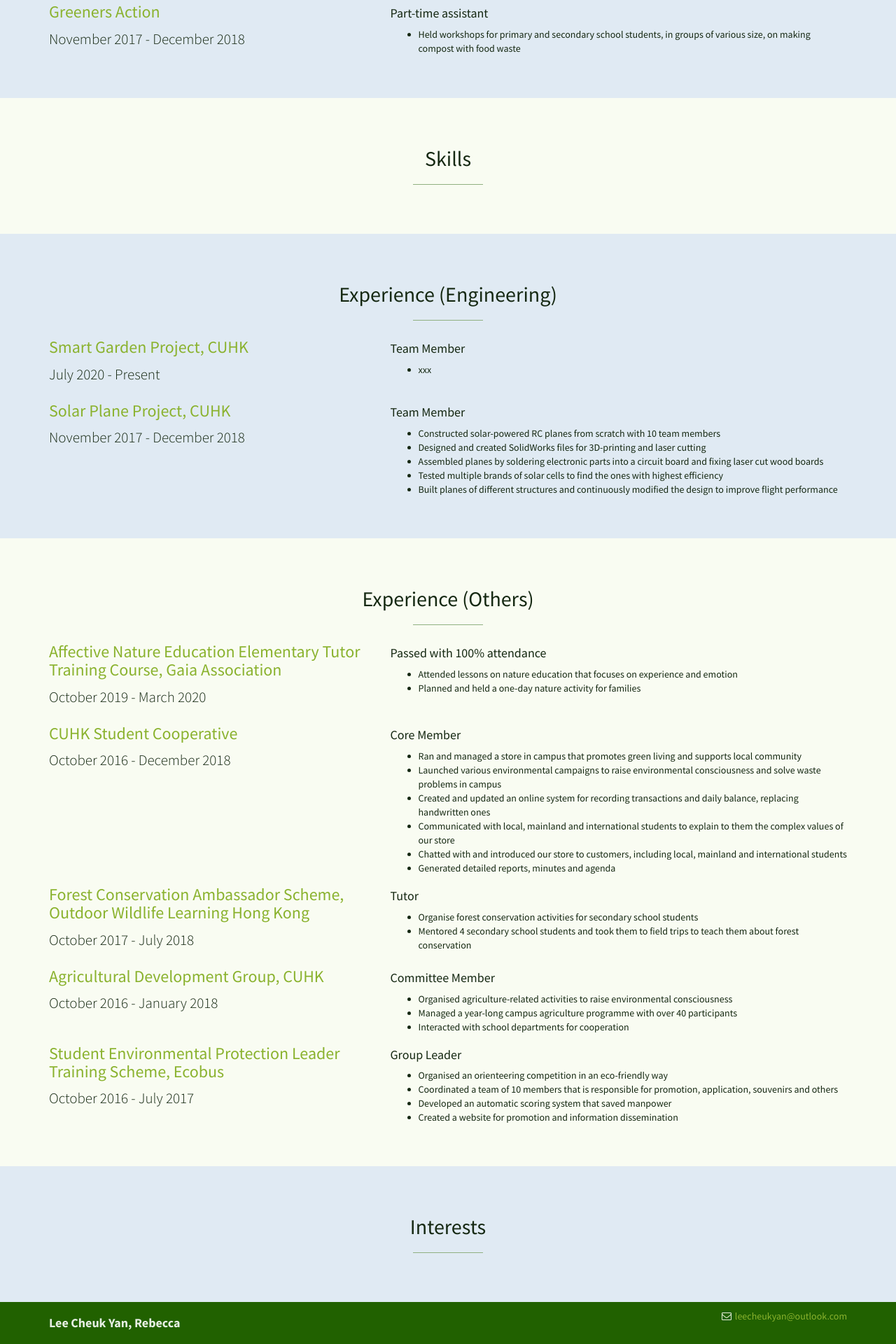
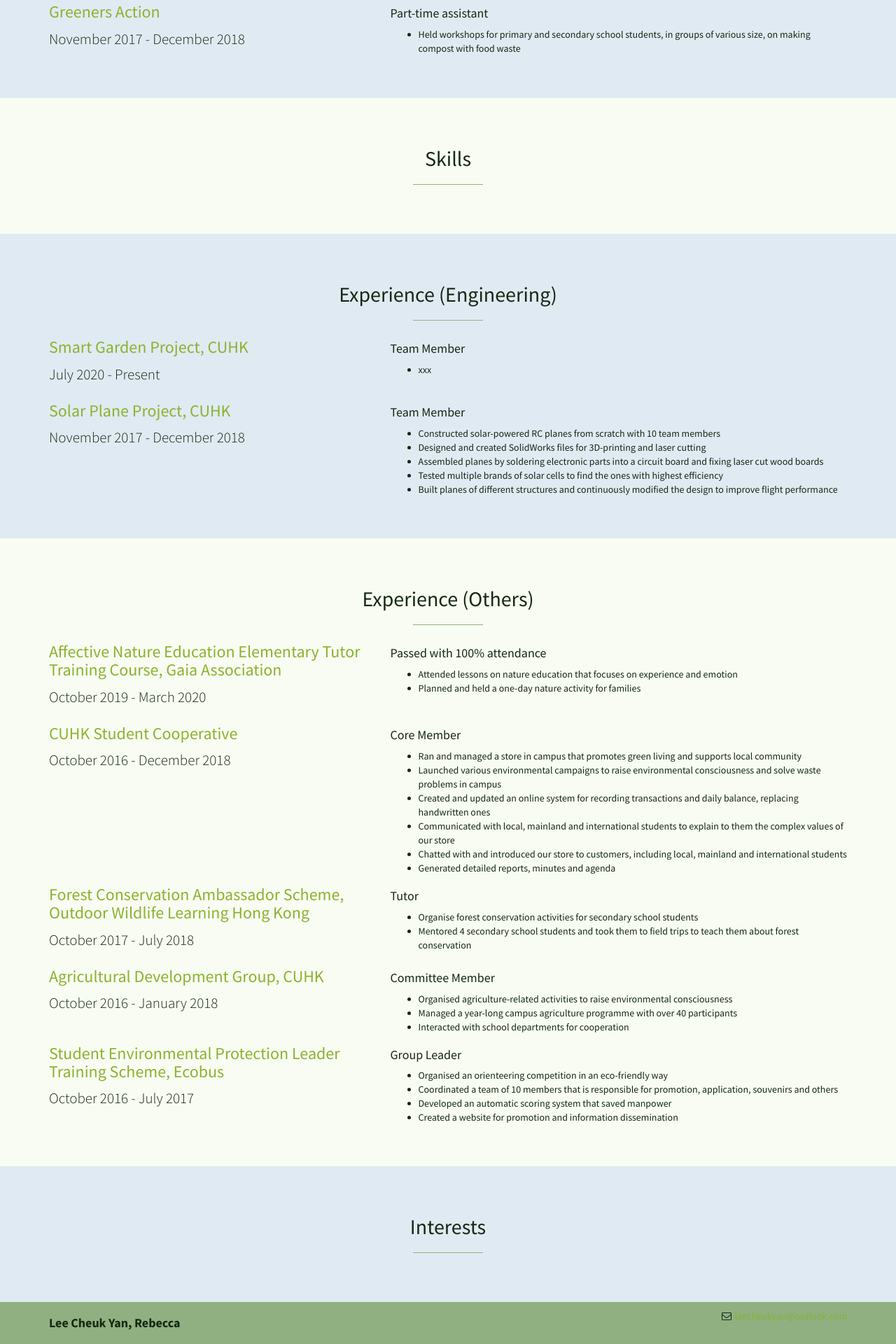
Before and after one commit to leelacceber/stylish-portfolio-jekyll-master, a Jekyll site: the page built from index.html, in a window 1280 px wide. Shown: the part 1648-3568 px from the top of the page at 70% size. Built offline with Jekyll 4.4.1, drawn with Linux system fonts in a browser that asks for light colours.

Commit message:
Update stylish-portfolio.css

```diff
--- a/css/stylish-portfolio.css
+++ b/css/stylish-portfolio.css
@@ -257,6 +257,5 @@ hr.small {
 
 footer {
     padding: 10px 0;
-    color: #e6eee3;
-    background-color: #216100;
+    background-color: #90b081;
 }
```
